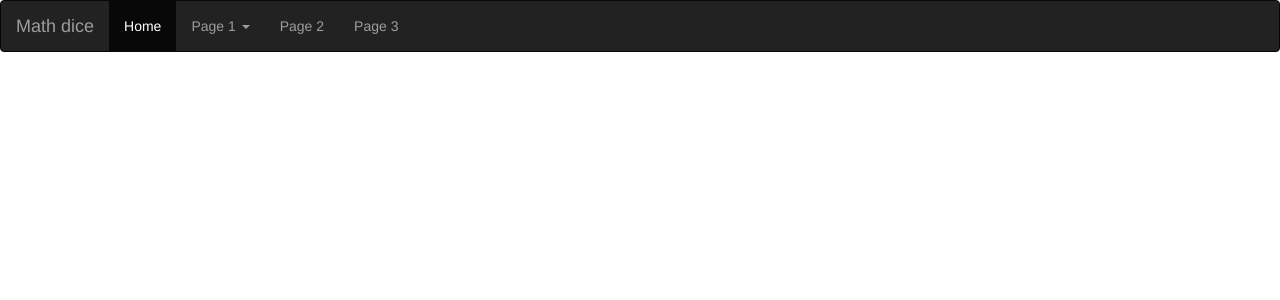
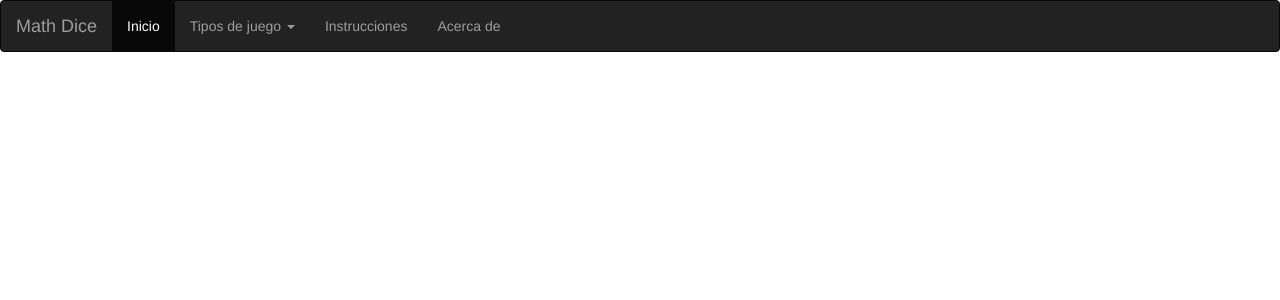
Before and after one commit to hejuso/Math-Dice, a PHP site: page / in a window 1280 px wide. Shown: the top 300 px of the page. Run offline with PHP 8.4, Linux system fonts and the light colour scheme; some libraries are stand-ins or nearby versions.

Commit message:
menú multilenguaje terminado

```diff
--- a/code.php
+++ b/code.php
@@ -51,9 +51,7 @@ $menu=array(
     </head>
     <body>
 
-        <?php foreach ($menu['portada'] as $item): ?>
-           <li class="active"><a href="#"><?php echo $item ?></a></li>
-        <?php endforeach; ?>
+           <li class="active"><a href="#"><?php echo $menu['portada'][$lang] ?></a></li>
 
     </body>
 </html>
--- a/index.php
+++ b/index.php
@@ -1,6 +1,6 @@
 <?php
 //Array multilenguaje
-$lang="en";
+$lang="sp";
 $menu=array(
     "titulo"=>array(
         "sp"=>"Math Dice",
@@ -41,7 +41,7 @@ $menu=array(
 ?>
 <html>
     <head>
-        <title>Docuemento de prueba</title>
+        <title>Math Dice</title>
         <meta charset="UTF-8">
  <!-- Bootstrap -->
 
@@ -55,28 +55,32 @@ $menu=array(
         <nav class="navbar navbar-inverse">
           <div class="container-fluid">
             <div class="navbar-header">
-              <a class="navbar-brand" href="#">Math dice</a>
+              <a class="navbar-brand" href="#"><?php echo $menu['titulo'][$lang]?> </a>
             </div>
             <div>
               <ul class="nav navbar-nav">
-                <?php //foreach ($menu as $item): ?>
-                <li class="active"><a href="#">Home</a></li>
-                <li class="dropdown"><a class="dropdown-toggle" data-toggle="dropdown" href="#">Page 1 <span class="caret"></span></a>
+                <li class="active"><a href="#"><?php echo $menu['portada'][$lang]?></a></li>
+                <li class="dropdown"><a class="dropdown-toggle" data-toggle="dropdown" href="#"><?php echo $menu['tiposJuego'][$lang]?> <span class="caret"></span></a>
                   <ul class="dropdown-menu">
+                    <?php // Foreach anidado para generar el submenú
+                    foreach( $menu['tiposJuego'] as $clave => $valor ){
 
-                    <li><a href="#">Page 1-1</a></li>
-                    <li><a href="#">Page 1-2</a></li>
-                    <li><a href="#">Page 1-3</a></li>
+                        //If para comprobar si es un submenú (probablemente se puede prescindir de el)
+                        if($clave == 'submenu'){
 
+                            //Con este foreach insertamos el array anteriormente recorrido en unas nuevas listas ordenadas
+                        foreach ($valor as $tiposJu){ ?>
+                            <li><a href="#"><?php echo $tiposJu[$lang] ?></a></li>
+                    <?php } ?>
+                    <?php }
+                    }?>
                   </ul>
                 </li>
-                <li><a href="#">Page 2</a></li>
-                <li><a href="#">Page 3</a></li>
-                <?php //endforeach; ?>
+                <li><a href="#"><?php echo $menu['instrucciones'][$lang]?></a></li>
+                <li><a href="#"><?php echo $menu['acercaDe'][$lang]?></a></li>
               </ul>
             </div>
           </div>
         </nav>
-
     </body>
 </html>
```
